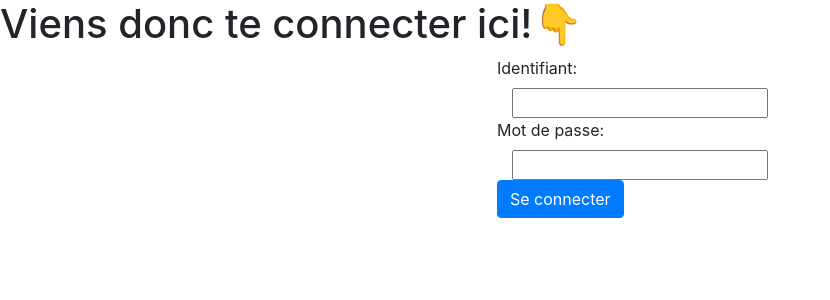
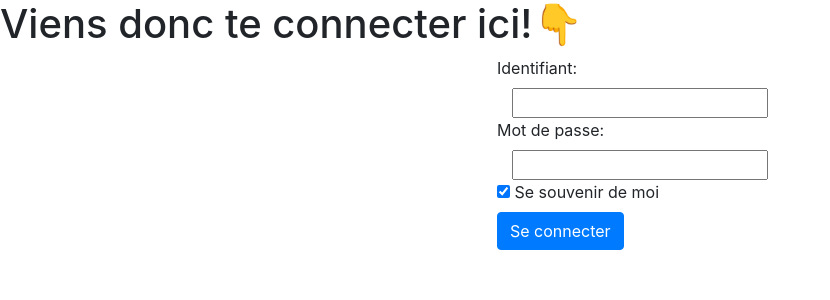
Before and after one commit to Prisssou/project-sortir.com, a Symfony app: template templates/user/login.html.twig in a window 1280 px wide. Shown: the top 300 px of the page, without its empty margins (0-830 px from the left). Run offline with Twig, Linux system fonts and the light colour scheme; the template is opened without the code that fills it, so the values that code supplies are empty; some libraries are stand-ins or nearby versions.

Commit message:
Remember me functionality

```diff
--- a/templates/main/home.html.twig
+++ b/templates/main/home.html.twig
@@ -3,6 +3,7 @@
 {% block title %}Sortir.com{% endblock %}
 
 {% block body %}
+    <div>
         <h1>Bienvenue sur Sortir.com !</h1>
         <h2 class="d-none d-md-block"> Envie <span class="typing"></span></h2>
         <script
@@ -15,6 +16,8 @@
         <h2> Rejoignez le réseau de l'ENI !</h2>
 
         <h3> Qu'avez-vous manqué aujourd'hui ? </h3><br>
+    </div>
+
     <div class="container">
 
         <div class="row">
--- a/templates/user/login.html.twig
+++ b/templates/user/login.html.twig
@@ -74,6 +74,15 @@
                         </div>
                     </div>
 
+                    <div class="row">
+                        <div class="col">
+                            <input type="checkbox" id="remember_me" name="_remember_me" checked/>
+                            <label for="remember_me">Se souvenir de moi</label>
+
+                        </div>
+
+                    </div>
+
                     {#
                         If you want to control the URL the user
                         is redirected to on success (more details below)
```
Also changed, not shown: public/css/app.css, public/img/articleimage.png (added), public/img/bgtest.png (added), 2 other files. Lines whose indentation alone changed are shown as unchanged.
